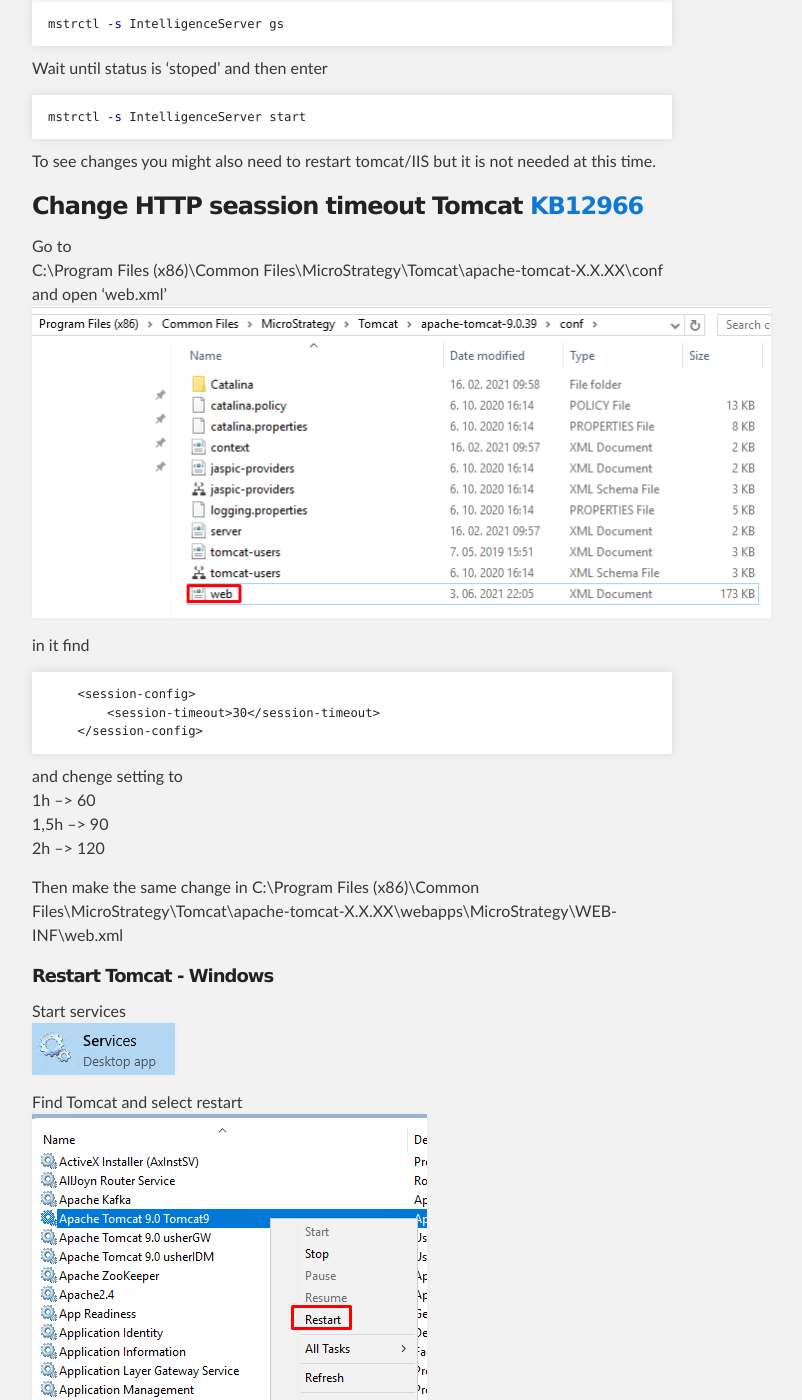
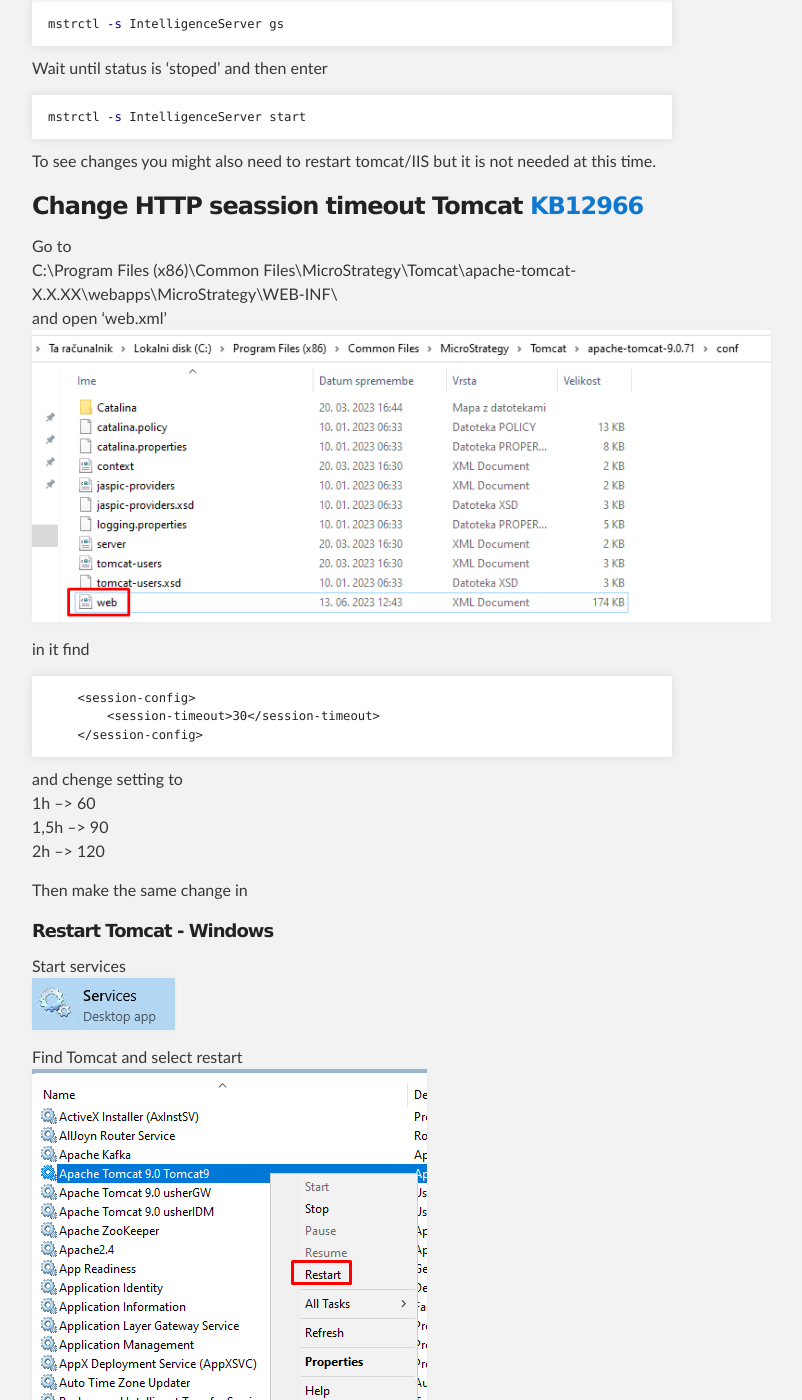
Before and after one commit to kl82slo/kl82slo.github.io, a Jekyll site: the page built from _posts/2021-06-03-0006 MicroStrategy - Change web timeout.md, in a window 1280 px wide and 1400 px high, scrolled down 3730 px. Shown: the whole window, without its empty margins (288-1090 px from the left). Built offline with Jekyll 4.4.1, drawn with Linux system fonts in a browser that asks for light colours.

Commit message:
Update 2021-06-03-0006 MicroStrategy - Change web timeout.md
changed location of file

```diff
--- a/_posts/2021-06-03-0006 MicroStrategy - Change web timeout.md
+++ b/_posts/2021-06-03-0006 MicroStrategy - Change web timeout.md
@@ -81,9 +81,9 @@
 
 ### Change HTTP seassion timeout Tomcat [KB12966](https://community.microstrategy.com/s/article/KB12966-How-to-configure-the-web-session-timeout-set-on-JSP)
 Go to <br />
-C:\Program Files (x86)\Common Files\MicroStrategy\Tomcat\apache-tomcat-X.X.XX\conf <br />
+C:\Program Files (x86)\Common Files\MicroStrategy\Tomcat\apache-tomcat-X.X.XX\webapps\MicroStrategy\WEB-INF\  <br />
 and open 'web.xml' <br />
-![Tomcat_web](/img/20210603_0006/Tomcat_web.png)
+![Tomcat_web](/img/20210603_0006/Tomcat_web_2.png)
 
 in it find
 {% highlight bash %}
@@ -98,7 +98,7 @@
 2h   --> 120 <br />
 
 Then make the same change in
-C:\Program Files (x86)\Common Files\MicroStrategy\Tomcat\apache-tomcat-X.X.XX\webapps\MicroStrategy\WEB-INF\web.xml
+
 
 ##### Restart Tomcat - Windows
 Start services <br />
```
